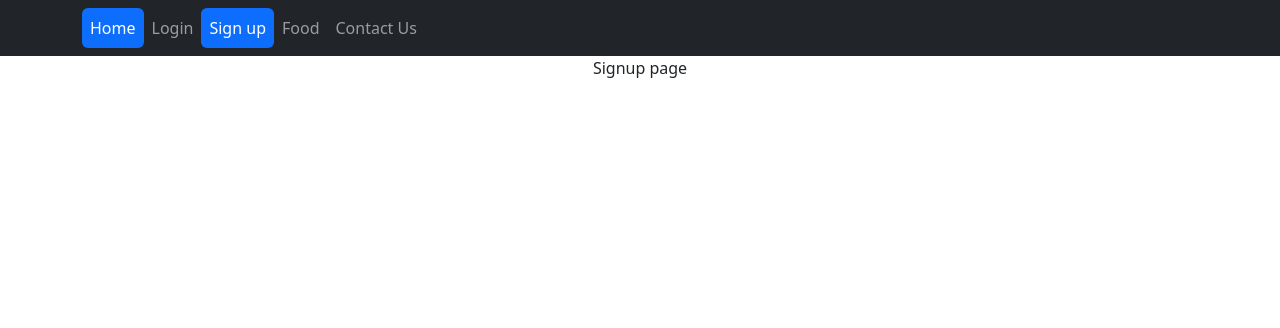
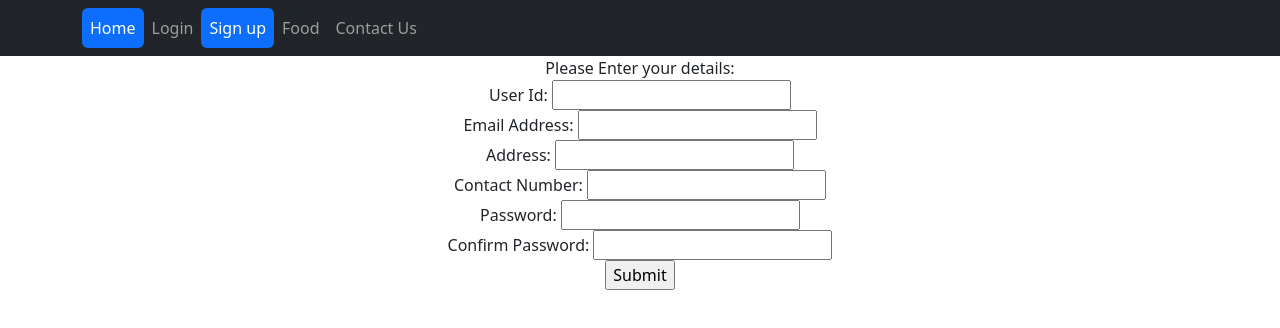
Before and after one commit to TanishaManojkumarLad/groupproject, a React (Create React App) app: page /signup in a window 1280 px wide. Shown: the top 328 px of the page. Built offline with nearby package versions, Linux system fonts and the light colour scheme.

Commit message:
login and sign up page

```diff
--- a/src/Home.js
+++ b/src/Home.js
@@ -1,3 +1,8 @@
 export default function Home(){
-    return<div>Home page</div>
+    return<div>
+        <div style={{fontSize:"2 em", fontWeight:"bolder"}}>
+            Welcome to our Website!! If you are new to website please sign in or
+             you are current customer please Log in
+        </div>
+    </div>
 }
--- a/src/Login.js
+++ b/src/Login.js
@@ -1,3 +1,57 @@
+import { useState } from "react"
+
 export default function Login(){
-    return<div> login page</div>
+
+    return(
+     <div>
+    <div>Please Enter Here:</div>
+    <div> <UserForm/></div>
+    </div>
+    )
 }
+
+function UserForm() {
+   const [id, setId] = useState("");
+   const [password, setPassword] = useState("");
+   const [errors, setErrors] = useState([]);
+
+   const CheckValue = (e) => {
+    var errors = [];
+    if (id.trim().length === 0) {
+
+      errors.push("User Id is required");
+      e.preventDefault();
+    }
+    if (password.trim().length === 0) {
+
+      errors.push("Password is required");
+      e.preventDefault();
+    }
+
+    setErrors(errors);
+
+   } ;
+
+   return(
+    <div>
+        <form method="POST" onSubmit={CheckValue}>
+          <div>
+            <lable id="id"> User Id: </lable>
+             <input type="text" onChange={(e) => setId(e.target.value)}/>
+          </div>
+          <div>
+             <lable id="passwd"> Password: </lable>
+             <input type="password" onChange={(e) => setPassword(e.target.value)}/>
+          </div>
+          <div style={{color:"red"}}>
+            {errors.map((a)=>(
+                <div> {a}</div>
+            ))}
+          </div>
+          <div>
+            <input type="submit"/>
+          </div>
+        </form>
+    </div>
+   );
+}
--- a/src/Signup.js
+++ b/src/Signup.js
@@ -1,3 +1,94 @@
-export default function Signup(){
-    return<div>Signup page</div>
+import { useState } from "react";
+export default function Signup() {
+    return (
+    <div>
+        <div>Please Enter your details:</div>
+        <div><UserForm/></div>
+    </div>)
 }
+
+function UserForm() {
+    const [id, setId] = useState("");
+    const [email, setEmail] = useState("");
+    const [address, setAddress] = useState("");
+    const [number, setNumber] = useState("");
+    const [password, setPassword] = useState("");
+    const [cpasswd, setCpasswd] = useState("");
+    const [errors, setErrors] = useState([]);
+
+    const CheckValue = (e) => {
+        var errors = [];
+        if (id.trim().length === 0) {
+
+            errors.push("User Id is required");
+            e.preventDefault();
+        }
+        if (password.trim().length === 0) {
+
+            errors.push("Password is required");
+            e.preventDefault();
+        }
+        if (email.trim().length === 0) {
+
+            errors.push("Email Address is required");
+            e.preventDefault();
+        }
+        if (address.trim().length === 0) {
+
+            errors.push("Address is required");
+            e.preventDefault();
+        }
+        if (number.trim().length === 0) {
+
+            errors.push("Contact number is required");
+            e.preventDefault();
+        }
+        if (cpasswd.trim().length === 0) {
+
+            errors.push("Confirm Password is required");
+            e.preventDefault();
+        }
+
+        setErrors(errors);
+
+    };
+
+    return (
+        <div>
+            <form method="POST" onSubmit={CheckValue}>
+                <div>
+                    <lable id="id"> User Id: </lable>
+                    <input type="text" onChange={(e) => setId(e.target.value)} />
+                </div>
+                <div>
+                    <lable id="email"> Email Address: </lable>
+                    <input type="email" onChange={(e) => setEmail(e.target.value)} />
+                </div>
+                <div>
+                    <lable id="address"> Address: </lable>
+                    <input type="text" onChange={(e) => setAddress(e.target.value)} />
+                </div>
+                <div>
+                    <lable id="number"> Contact Number: </lable>
+                    <input type="text" onChange={(e) => setNumber(e.target.value)} />
+                </div>
+                <div>
+                    <lable id="passwd"> Password: </lable>
+                    <input type="password" onChange={(e) => setPassword(e.target.value)} />
+                </div>
+                <div>
+                    <lable id="cpasswd"> Confirm Password: </lable>
+                    <input type="password" onChange={(e) => setCpasswd(e.target.value)} />
+                </div>
+                <div style={{ color: "red" }}>
+                    {errors.map((a) => (
+                        <div> {a}</div>
+                    ))}
+                </div>
+                <div>
+                    <input type="submit" />
+                </div>
+            </form>
+        </div>
+    );
+}
```
